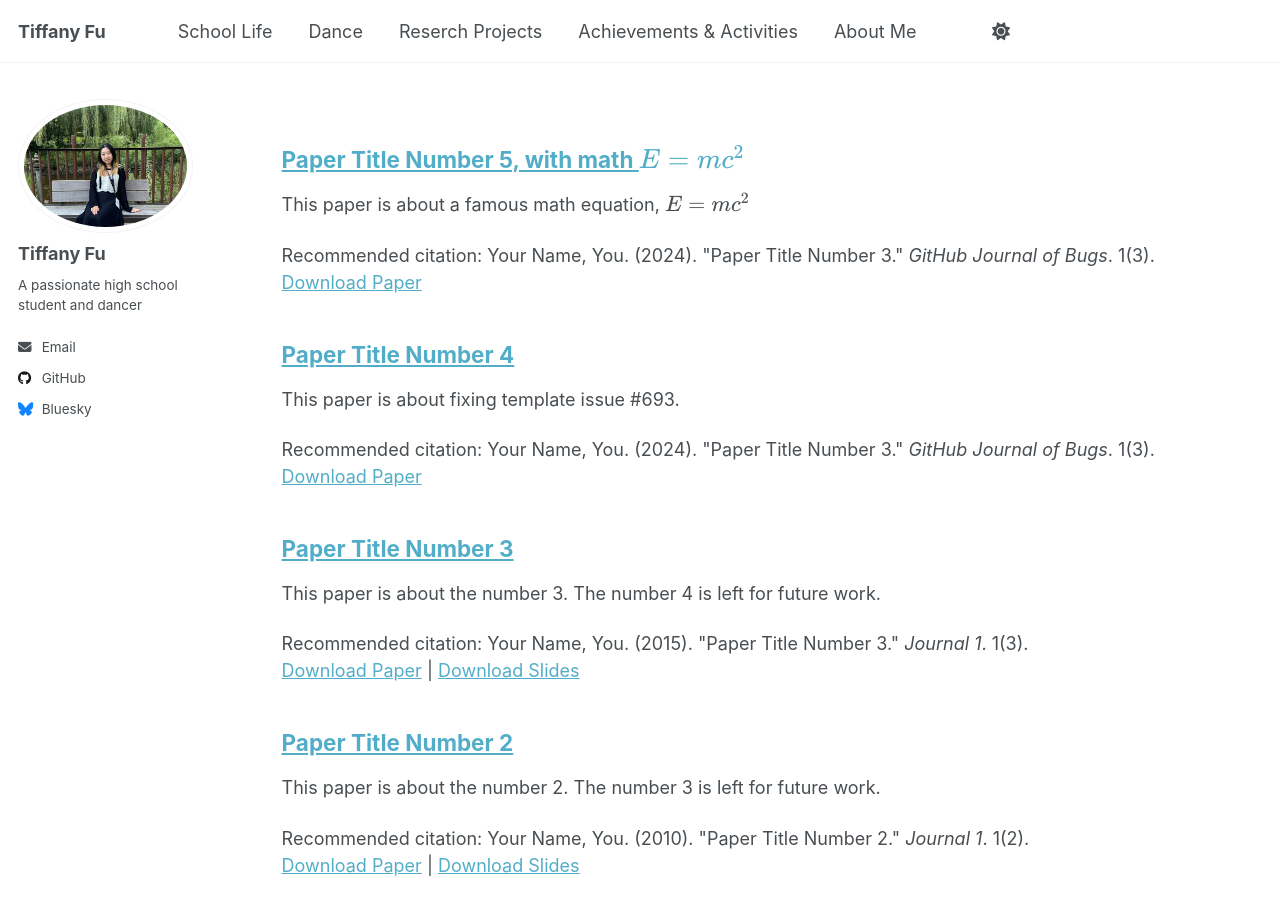
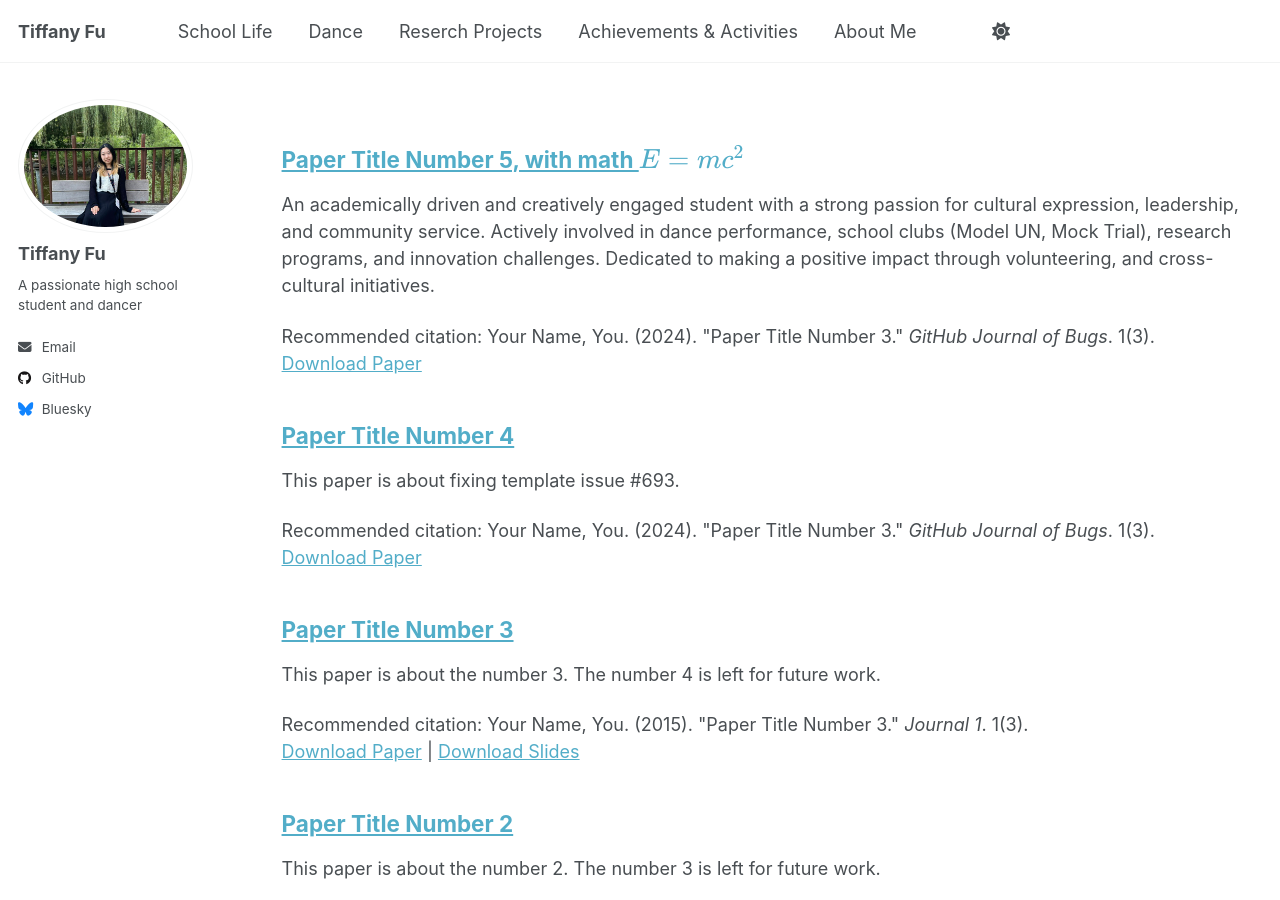
Before and after one commit to TiffanyJTFu/TiffanyFu, a Jekyll site: the page built from _pages/publications.html, in a window 1280 px wide and 900 px high. Built offline with Jekyll 4.4.1, drawn with Linux system fonts in a browser that asks for light colours; a script that is not in the unit is left out.

Commit message:
Update 2025-06-08-paper-title-number-5.md

```diff
--- a/_publications/2025-06-08-paper-title-number-5.md
+++ b/_publications/2025-06-08-paper-title-number-5.md
@@ -3,7 +3,7 @@ title: "Paper Title Number 5, with math $$E=mc^2$$"
 collection: publications
 category: conferences
 permalink: /publication/2024-02-17-paper-title-number-4
-excerpt: 'This paper is about a famous math equation, $$E=mc^2$$'
+excerpt: 'An academically driven and creatively engaged student with a strong passion for cultural expression, leadership, and community service. Actively involved in dance performance, school clubs (Model UN, Mock Trial), research programs, and innovation challenges. Dedicated to making a positive impact through volunteering, and cross-cultural initiatives.'
 venue: 'GitHub Journal of Bugs'
 paperurl: 'http://academicpages.github.io/files/paper3.pdf'
 citation: 'Your Name, You. (2024). &quot;Paper Title Number 3.&quot; <i>GitHub Journal of Bugs</i>. 1(3).'
```
